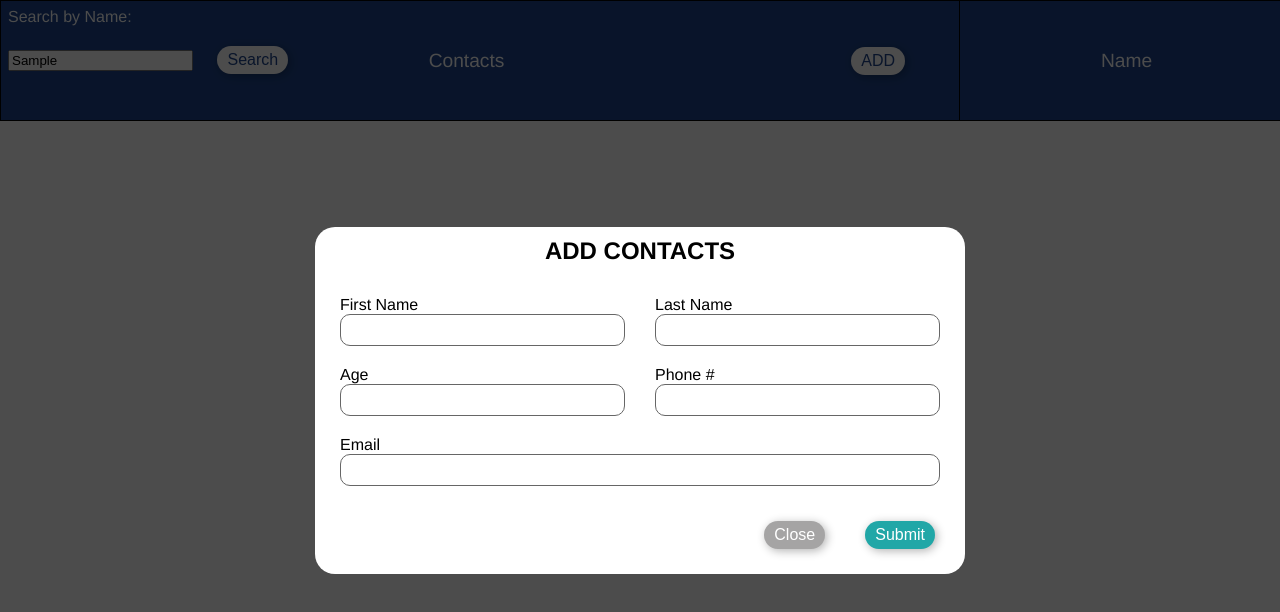
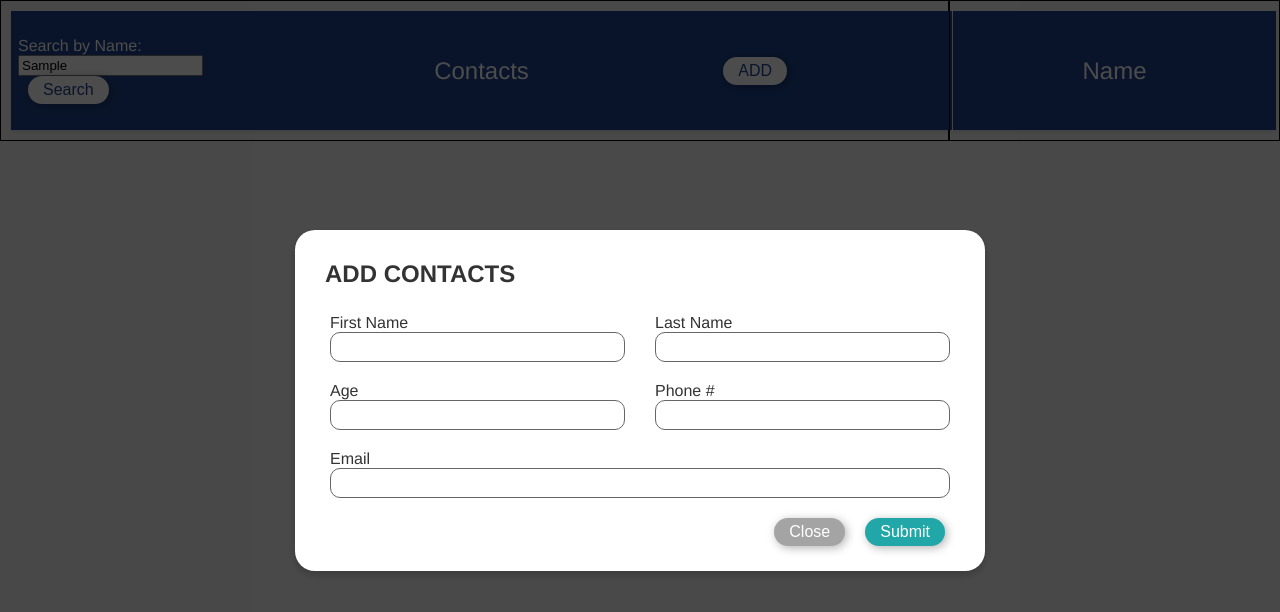
Before and after one commit to sassom2112/reimagined-carnival, a website built with Vite: page index.html in a window 1280 px wide. Both pictures are taken after typing "Sample" into the empty fields and a click on the button "ADD". Built offline with nearby package versions, Linux system fonts and the light colour scheme; no server answers.

Commit message:
hard reset to old code that worked before trying to host on ghpages w vite in dev mode still/ created transition animiation and cleaned up color palette

```diff
--- a/styles.css
+++ b/styles.css
@@ -2,121 +2,104 @@
   --headerBackgroundColor: rgb(30, 69, 141);
   --headerButtonOnHoverColor: rgba(101, 145, 228, 0.673);
   --headerTextColor: white;
-  font-family: 'Franklin Gothic Medium', 'Arial Narrow', Arial, sans-serif;
-
+  --mainFontFamily: 'Franklin Gothic Medium', 'Arial Narrow', Arial, sans-serif;
 }
 
 body {
-  margin:0;
+  margin: 0;
+  font-family: var(--mainFontFamily);
+  background-color: #f4f4f4;
+  color: #333;
 }
 
 #app-layout {
   display: flex;
-  /* height: 100vh; */
 }
 
 #app-layout #left-column {
-  border: solid 1px #000;
+  border: 1px solid #000;
   flex: 3;
+  padding: 10px;
 }
 
 #app-layout #right-column {
-  border: solid 1px #000;
+  border: 1px solid #000;
   flex: 1;
+  display: flex;
+  flex-direction: column;
+  align-items: center;
+  padding: 10px;
   justify-content: center;
-  /* display: flex; */
 }
 
-
 /* HEADER */
-
 header {
-  display:flex;
-  width:100%;
-  background-color:var(--headerBackgroundColor);
-  color:var(--headerTextColor);
+  display: flex;
+  width: 100%;
+  background-color: var(--headerBackgroundColor);
+  color: var(--headerTextColor);
   height: 105px;
   padding: 7px;
+  align-items: center;
+  box-shadow: 0 2px 4px rgba(0, 0, 0, 0.1);
 }
 
-header .left {
+header .left,
+header .right {
   flex: 1;
 }
 
-
-header .right {
-  flex: 1;
-  padding-right: 40px;
-
-  display: flex;
-  align-items: center;
-  justify-content: right;
-}
-
 header .title {
-  flex: 1;
-
+  flex: 2;
   display: flex;
   align-items: center;
   justify-content: center;
-  font-size: 1.2em;
+  font-size: 1.5em;
+}
 
-}
-.searchBtn{
-  background-color:var(--headerTextColor);
+.searchBtn, button {
+  background-color: var(--headerTextColor);
   color: var(--headerBackgroundColor);
   border: none;
   font-size: 1em;
-  margin: 20px;
-  padding: 5px 10px;
+  margin: 0 10px;
+  padding: 5px 15px;
   border-radius: 20px;
-  box-shadow: 2px 2px 10px rgba(0, 0, 0, 0.3); /*Add a shadow  */
-
-
-}
-button {
-  background-color:var(--headerTextColor);
-  color: var(--headerBackgroundColor);
-  border: none;
-  font-size: 1em;
-  margin: 20px;
-  padding: 5px 10px;
-  border-radius: 20px;
-  box-shadow: 2px 2px 10px rgba(0, 0, 0, 0.3); /*Add a shadow  */
-
+  box-shadow: 2px 2px 10px rgba(0, 0, 0, 0.3);
+  cursor: pointer;
+  transition: background-color 0.3s, transform 0.3s;
 }
 
 button:hover {
   background-color: var(--headerButtonOnHoverColor);
   color: var(--headerTextColor);
-
+  transform: scale(1.05);
 }
 
-
-/* MODEL WINDOW */
-
+/* MODAL WINDOW */
 #modal-overlay {
   background-color: rgba(0,0,0,0.7);
   width: 100%;
   height: 100vh;
-  position: absolute;
+  position: fixed;
   top: 0;
   left: 0;
-
   display: none;
   align-items: center;
   justify-content: center;
 }
+
 #modal-overlay #modal {
   max-width: 650px;
   width: 100%;
   background-color: white;
   border-radius: 20px;
+  box-shadow: 0 4px 8px rgba(0, 0, 0, 0.2);
+  padding: 20px;
 }
 
-/* ADD CONTACTS FORM */
-
 #modal .modal-header h2 {
+  display: flex;
   text-align: center;
   margin: 0;
   padding: 10px;
@@ -125,58 +108,63 @@ button:hover {
 #modal .modal-content .row {
   display: flex;
   justify-content: center;
-  margin: 10px;
+  margin: 10px 0;
 }
 
 #modal .modal-content .input-group {
   flex: 1;
-
   display: flex;
   flex-direction: column;
-  margin: 5px 15px;
+  margin: 0 15px;
 }
-
 
 input[type="text"],
 input[type="number"],
 input[type="email"] {
   font-size: 16px;
   height: 28px;
-  padding-left: 10px;
-  padding-right: 10px;
+  padding: 0 10px;
   color: #666;
   border: 1px solid #666;
   border-radius: 10px;
-
+  margin-bottom: 10px;
 }
 
 #modal .modal-footer {
   display: flex;
-  justify-content: right;
+  justify-content: flex-end;
   margin: 5px 10px;
 }
 
 .closeBtn {
-  background-color:#a5a4a4;
-  color: var(--headerTextColor);
-}
-.submitBtn {
-  background-color:rgb(33, 167, 167);
+  background-color: #a5a4a4;
   color: var(--headerTextColor);
 }
 
+.submitBtn {
+  background-color: rgb(33, 167, 167);
+  color: var(--headerTextColor);
+}
 
 /* CONTACT LIST */
-
 #contact-list {
-  padding:0;
-  margin:0;
+  padding: 0;
+  margin: 0;
+  list-style: none;
 }
 
 .contact-list-item {
   display: flex;
-  color:#fff;;
+  background-color: #fff;
+  border-radius: 10px;
+  box-shadow: 0 2px 4px rgba(0, 0, 0, 0.1);
   margin: 10px;
+  padding: 10px;
+  transition: transform 0.3s;
+}
+
+.contact-list-item:hover {
+  transform: scale(1.02);
 }
 
 .contact-list-item .media {
@@ -184,66 +172,84 @@ input[type="email"] {
   display: flex;
   align-items: center;
   justify-content: center;
-  margin: 10px
+  margin: 10px;
 }
 
 .contact-list-item .media .two-letters {
   width: 60px;
   height: 60px;
   background-color: rgba(0, 0, 0, 0.616);
-  border-radius: 35%;
+  border-radius: 50%;
   color: white;
   display: flex;
   justify-content: center;
   align-items: center;
   font-weight: bold;
-  font-size: larger;
+  font-size: 1.2em;
   font-family: cursive;
+  transition: transform 0.3s ease;
 }
 
 .contact-list-item .content {
   flex: 3;
   display: flex;
   flex-direction: column;
-  /* align-items: center; */
   justify-content: center;
   padding-left: 10px;
-  gap: 1px;
-  /* background-color: rgb(152, 148, 148); */
+  gap: 5px;
+  transition: background-color 0.3s, transform 0.3s;
 }
 
-.contact-list-item .content .title {
+.contact-list-item .content:hover {
+  /* background-color: rgb(200, 200, 200); */
+  transform: scale(1.05);
+}
+
+.contact-list-item .content .title,
+.contact-list-item .content .subtitle {
   font-size: 1.2em;
   font-weight: bold;
   color: rgba(0, 0, 0, 0.616);
-
-}
-
-.contact-list-item .content .subtitle {
-  font-size: 1.2em;
-  font-weight: bold;
-  color: rgba(0, 0, 0, 0.616)
-
 }
 
 .contact-list-item .action {
   flex: 1;
   display: flex;
   justify-content: center;
-  background-color:white;
+  align-items: center;
+  background-color: white;
+}
+
+.contact-list-item .content:hover .two-letters {
+  animation: twist 0.5s ease-in-out;
+}
+
+@keyframes twist {
+  0% {
+    transform: rotate(0deg);
+  }
+  50% {
+    transform: rotate(180deg);
+  }
+  100% {
+    transform: rotate(360deg);
+  }
 }
 
 /* RIGHT COLUMN */
-
 #right-col-details {
   display: flex;
   flex-direction: column;
 }
+
 #right-col-details .label {
   background-color: rgba(0, 0, 0, 0.616);
   color: white;
   display: flex;
   justify-content: center;
+  padding: 5px;
+  border-radius: 10px;
+  margin-bottom: 5px;
 }
 
 #right-col-details .data {
@@ -253,10 +259,10 @@ input[type="email"] {
   font-weight: bold;
   padding-bottom: 10px;
 }
+
 #app-layout #right-column #backBtn {
   display: none;
 }
-
 
 @media only screen and (max-width: 600px) {
   #app-layout #right-column {
```
